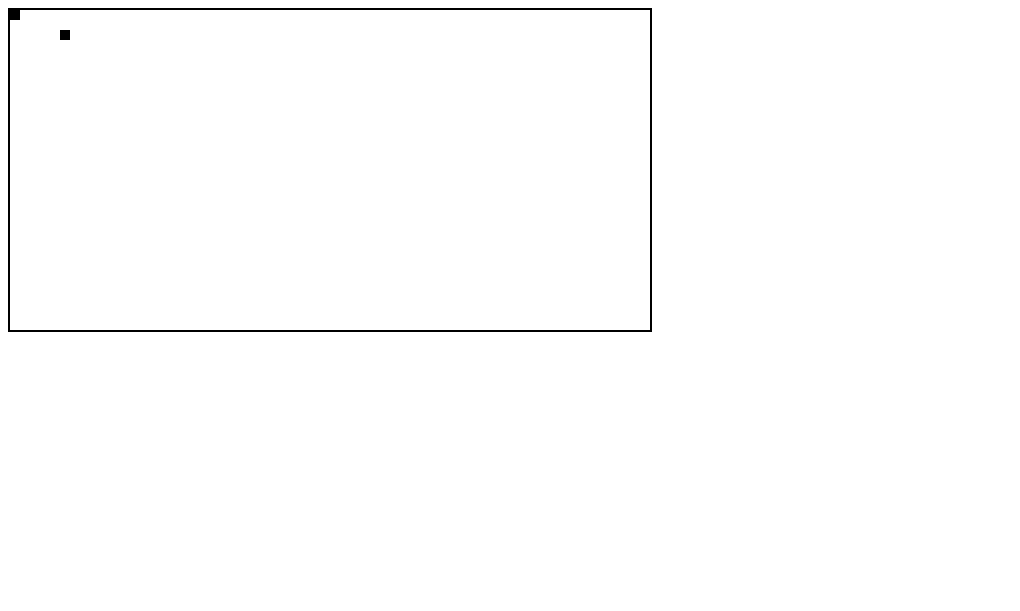
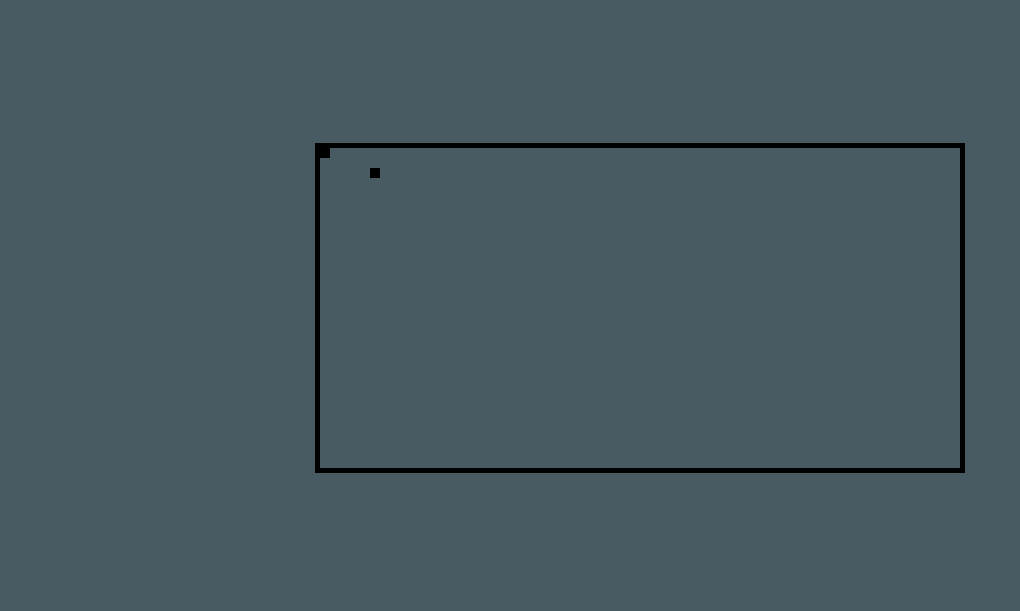
Before and after one commit to VadimBrodsky/chip-8.js, a website built with Vite: page index.html in a window 1280 px wide. Shown: the whole page, without its empty margins (0-1020 px from the left). Built offline with nearby package versions, Linux system fonts and the light colour scheme.

Commit message:
style the page a little

```diff
--- a/index.html
+++ b/index.html
@@ -7,7 +7,9 @@
     <title>Chip-8</title>
   </head>
   <body>
-    <canvas />
+    <main>
+      <canvas />
+    </main>
     <script type="module" src="/src/chip8.ts"></script>
   </body>
 </html>
--- a/style.css
+++ b/style.css
@@ -1,3 +1,19 @@
+/* #EEF1DB */
+/* #E3E1C9 */
+/* #C9C7AF */
+
+body {
+  background-color: #485B63;
+}
+
+main {
+  align-items: center;
+  display: flex;
+  flex-direction: column;
+  height: 600px;
+  justify-content: center;
+}
+
 canvas {
-  border: 2px solid black;
+  border: 5px solid black;
 }
```
